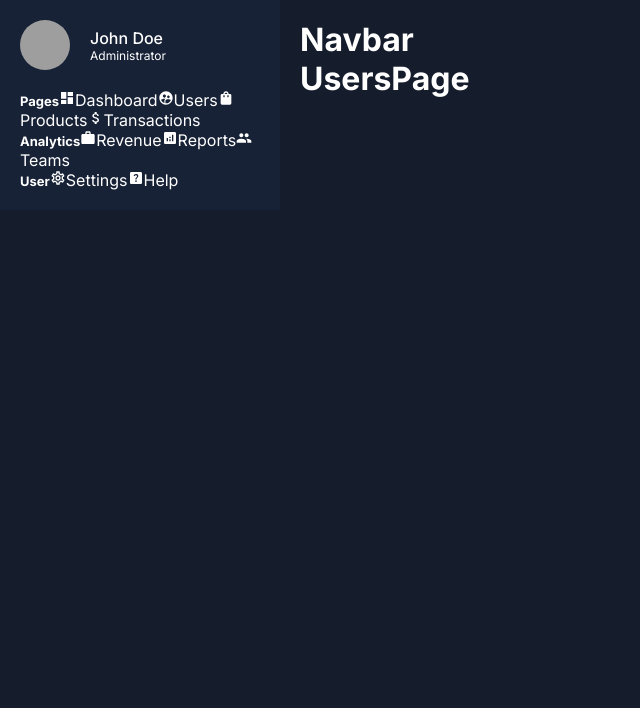
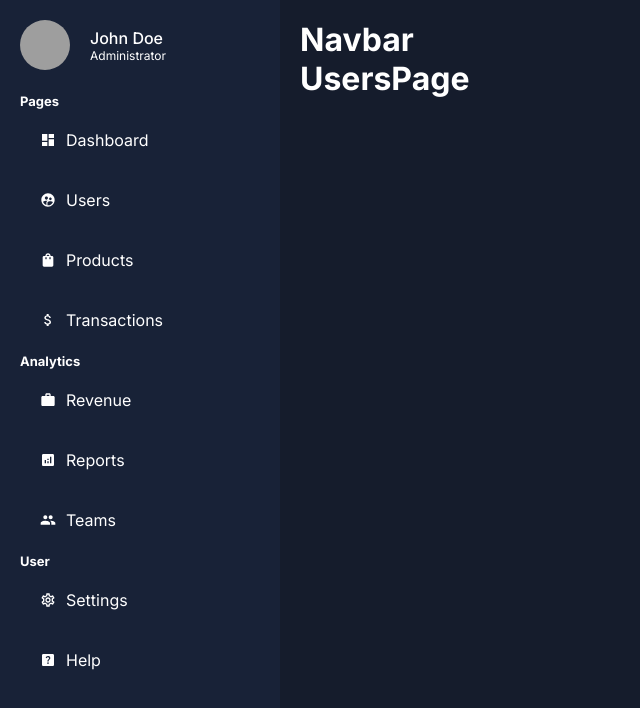
Before and after one commit to sokolov574/dashborad-project, a Next.js app: page /dashboard/users in a window 1280 px wide. Shown: the top 708 px of the page, without its empty margins (0-640 px from the left). Built offline with nearby package versions, Linux system fonts and the light colour scheme; grey boxes are pictures that could not be loaded.

Commit message:
added style to the container

```diff
--- a/src/app/ui/dashboard/sidebar/menuLink/menuLink.module.css
+++ b/src/app/ui/dashboard/sidebar/menuLink/menuLink.module.css
@@ -0,0 +1,6 @@
+.container {
+    padding: 20px;
+    display: flex;
+    align-items: center;
+    gap: 10px;
+}
```
